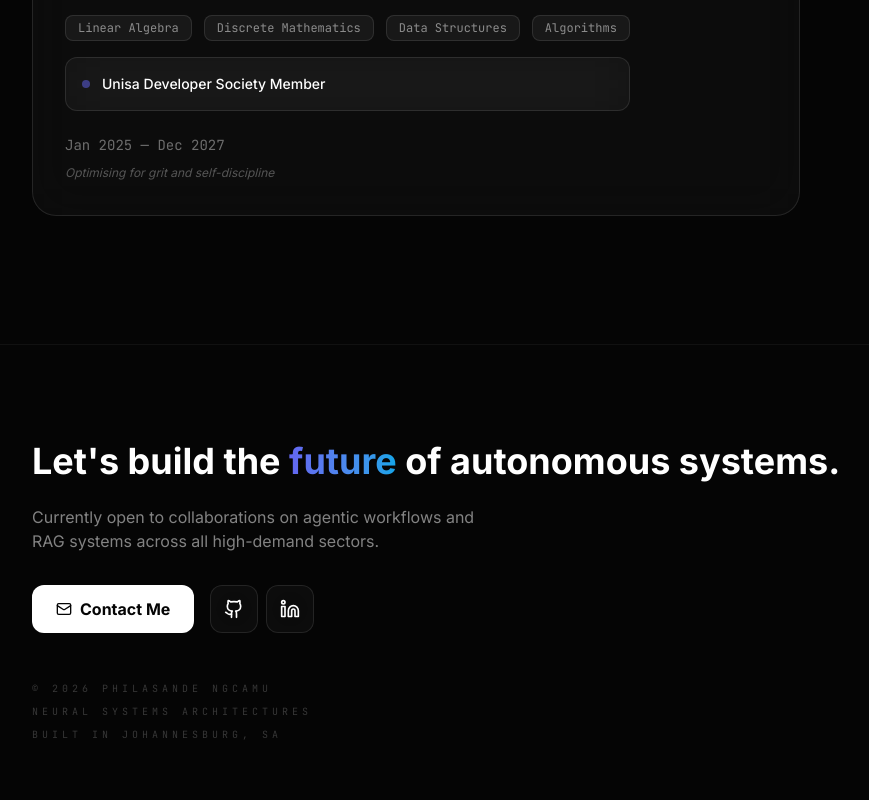
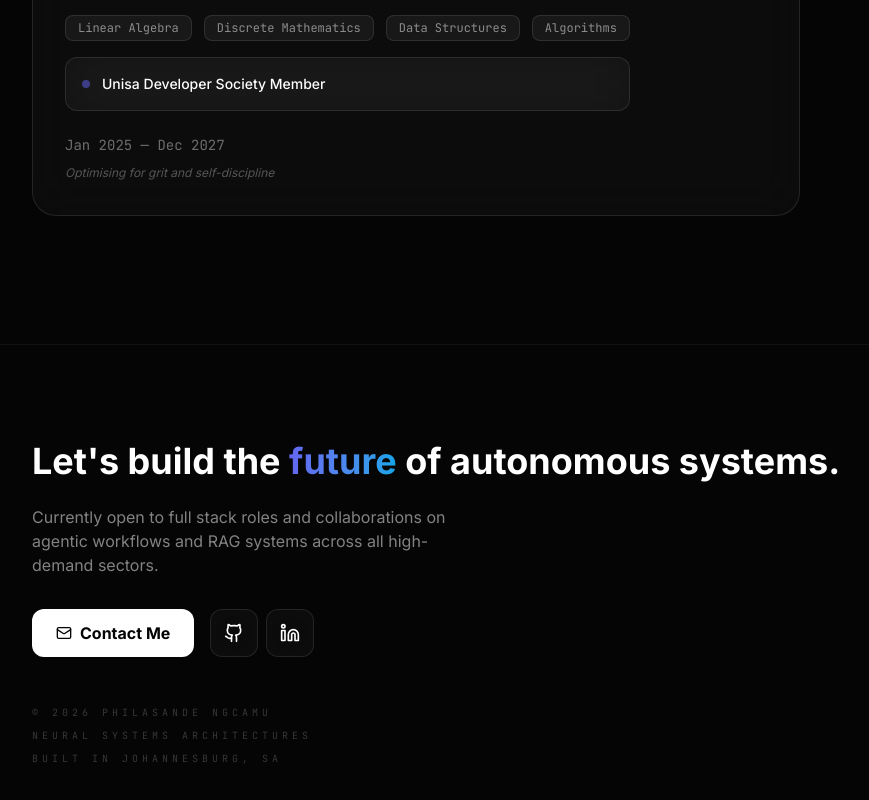
Before and after one commit to PhilaNgcamu/personal-portfolio, a React (Vite) app: page / in a window 1280 px wide. Shown: the part 7456-8256 px from the top of the page, without its empty margins (64-933 px from the left). Built offline with nearby package versions, Linux system fonts and the light colour scheme.

Commit message:
feat: Broaden collaboration and role offerings
Update the hero section to explicitly include full-stack roles alongside existing collaboration areas for agentic workflows and RAG systems. This broadens the scope of opportunities and showcases versatility.

```diff
--- a/src/App.tsx
+++ b/src/App.tsx
@@ -678,7 +678,7 @@ export default function App() {
           >
             <div>
               <h2 className="text-4xl font-bold mb-6">Let's build the <span className="text-gradient">future</span> of autonomous systems.</h2>
-              <p className="text-white/50 mb-8 max-w-md">Currently open to collaborations on agentic workflows and RAG systems across all high-demand sectors.</p>
+              <p className="text-white/50 mb-8 max-w-md">Currently open to full stack roles and collaborations on agentic workflows and RAG systems across all high-demand sectors.</p>
               <div className="flex gap-4">
                 <motion.a
                   whileHover={{ scale: 1.05 }}
```
